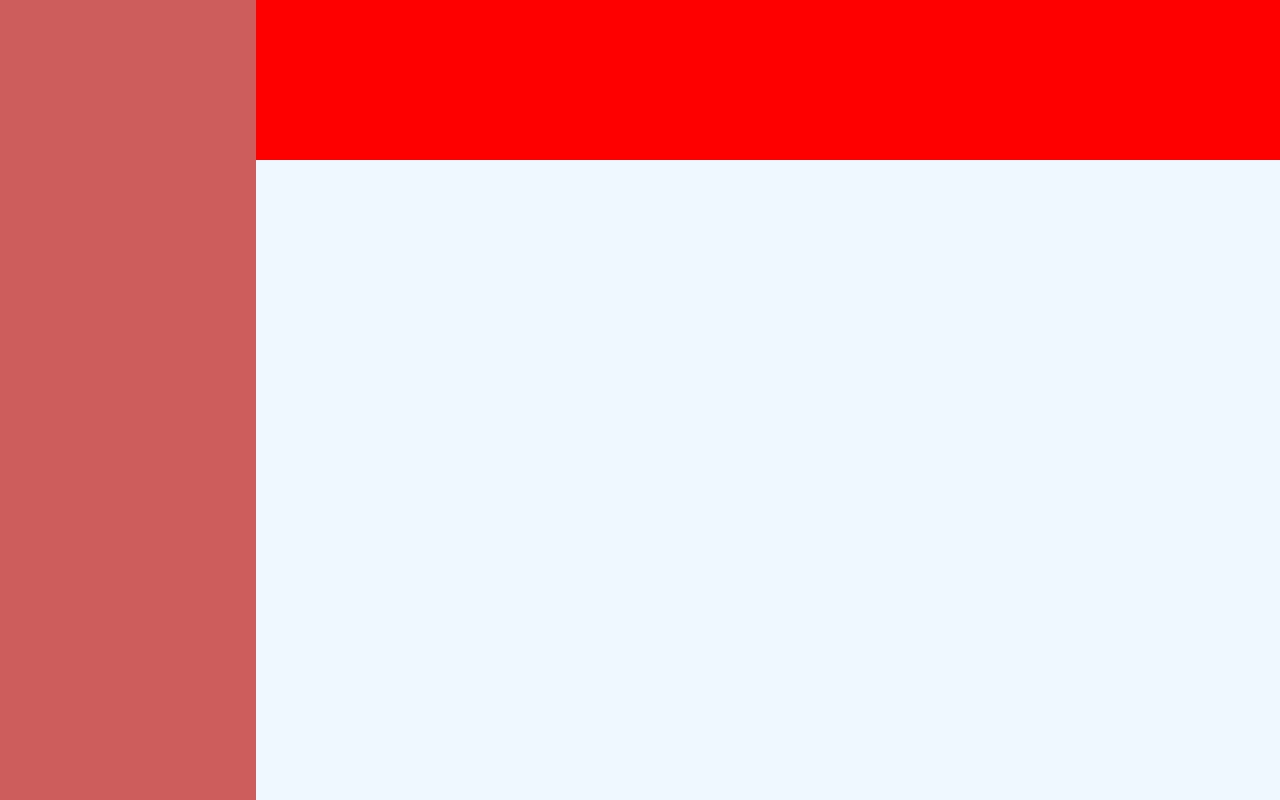
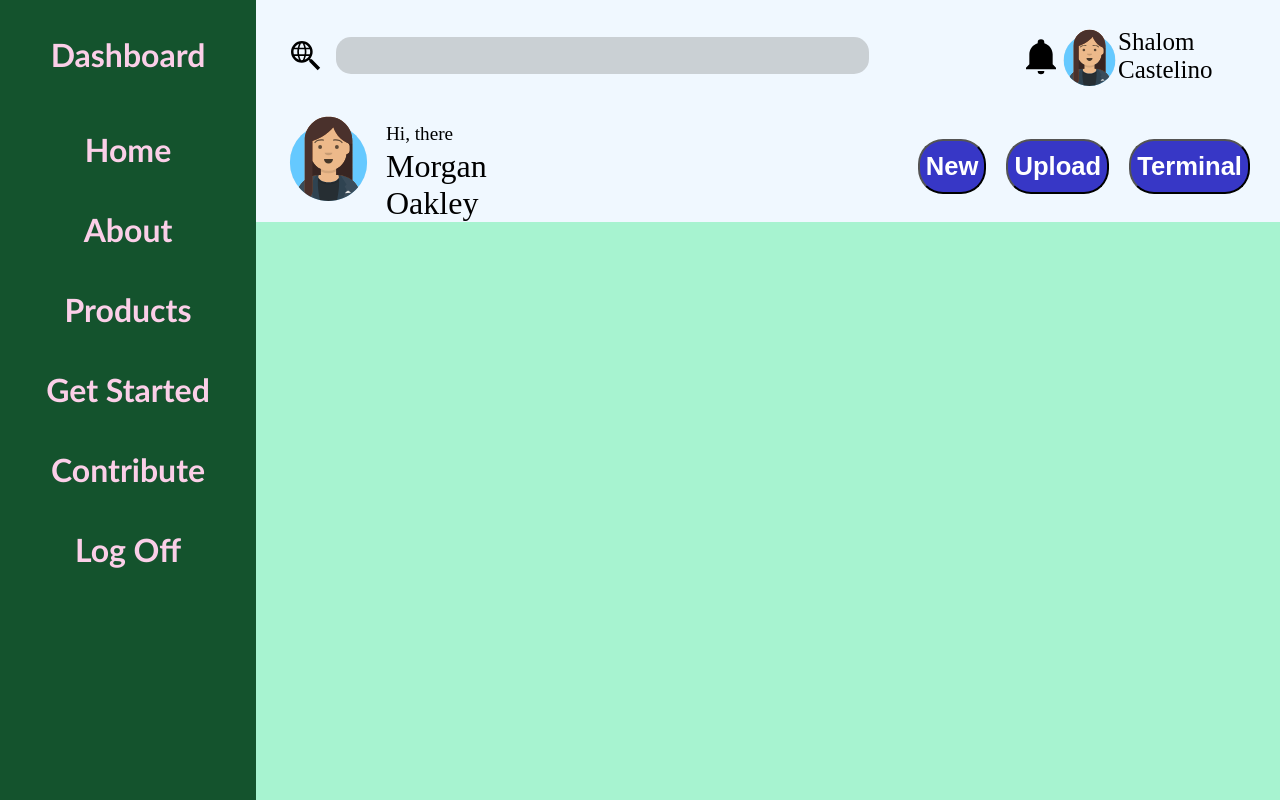
Before and after one commit to CastelShal/admin-dashboard, a plain HTML site: page index.html in a window 1280 px wide. Drawn offline with Linux system fonts and the light colour scheme.

Commit message:
Finished layout, header and sidebar

```diff
--- a/index.html
+++ b/index.html
@@ -11,8 +11,35 @@
 <body>
     <div class="container">
         <div id="header">
+            <div class="searchbar">
+                <img src="./icons/search-web.svg" class="icon"></img>
+                <input type="text" name="search" id="search" />
+                <div class="bar-end">
+                    <img src="./icons/bell.svg" class="icon" />
+                    <img src="./icons/avataaars.svg" class="avatar" />
+                    <div id="nametag">Shalom Castelino</div>
+                </div>
+            </div>
+            <div class="greeting">
+                <img src="./icons/avataaars.svg" class="avatar" />
+                <div class="hi"><span style="font-size:1.2rem">Hi, there</span> <br />Morgan Oakley</div>
+                <div class="options">
+                    <button>New</button>
+                    <button>Upload</button>
+                    <button>Terminal</button>
+                </div>
+            </div>
         </div>
         <div id="sidebar">
+            <div class="title">
+                Dashboard
+            </div>
+            <div class="tabs">Home</div>
+            <div class="tabs">About</div>
+            <div class="tabs">Products</div>
+            <div class="tabs">Get Started</div>
+            <div class="tabs">Contribute</div>
+            <div class="tabs">Log Off</div>
         </div>
         <div id="content">
 
--- a/styles.css
+++ b/styles.css
@@ -7,19 +7,127 @@ body {
 .container {
     height:100vh;
     display:grid;
-    grid-template: 1fr 4fr/ 1fr 4fr;
+    grid-template: 1fr 5fr/ 1fr 4fr;
 }
 
 #header {
-    background-color: red;
+    display:grid;
+    grid-auto-flow: row;
+    grid-auto-rows: 1fr;
+    background-color: aliceblue;
     grid-column: 2;
 }
 
+.avatar {
+    height: 60px;
+}
+
+.greeting .avatar{
+    height:90px;
+}
+
 #content {
-    background-color: aliceblue;
+    background-color: #a7f3d0;
 }
 
 #sidebar {
     grid-row:1/-1;
-    background-color: indianred;
+    background-color: #14532d;
+    display: grid;
+    grid-auto-flow: row;
+    align-items: start;
+    grid-template-rows: 100px;
+    grid-auto-rows: 62px;
+    gap:18px;
+    font-family: 'Gill Sans', 'Gill Sans MT', Calibri, 'Trebuchet MS', sans-serif;
 }
+
+.tabs {
+    margin:auto;
+}
+
+.title {
+    align-self: start;
+    margin: 35px 0px 35px;
+}
+
+.title, .tabs{
+    text-align: center;
+    font-size: 2rem;
+    color:#fbcfe8;
+    font-weight: bold;
+}
+
+.searchbar{
+    padding: 20px 30px;
+    display:grid;
+    grid-auto-flow: column;
+    grid-template-columns: 50px 7fr 2fr 3fr;
+    align-items: center;
+}
+
+.bar-end {
+    display:grid;
+    grid-auto-flow: column;
+    grid-column: 4/5;
+    align-items: center;
+    justify-content: space-around   ;
+}
+
+#search {
+    border-radius: 15px;
+    height: 35px;
+    outline:none;
+    border: 0px solid;
+    background-color: rgba(128, 128, 128, 0.34);
+    padding-left: 15px;
+    font-size: 1.3rem;
+    letter-spacing: 1px;
+    color: black;
+    font-weight: bold;
+}
+
+#nametag{
+    font-size: 25px;
+}
+
+img.icon{
+    width:40px;
+    height:40px;
+}
+
+.greeting{
+    padding:0px 30px;
+    display: grid;
+    align-items: stretch;
+    grid-auto-flow: column;
+    grid-template-columns: 100px 1.8fr 3fr 3fr;
+    grid-template-rows: 1fr;
+    align-content: center;
+}
+
+.options{
+    grid-column: 4/5;
+}
+
+.hi{
+    font-size: 2rem;
+}
+
+.options{
+    display:grid;
+    grid-auto-flow: column;
+    grid-template-rows: 0.5fr;
+    grid-auto-columns: 1fr;
+    align-content: center;
+    gap: 20px;
+}
+
+.options button{
+    border-radius: 25px;
+    background-color: rgb(55, 55, 198);
+    font-size: 1.6rem;
+    color:white;
+    font-weight: bold;
+
+}
```
Also changed, not shown: icons/avataaars.svg (added), icons/bell.svg (added), icons/search-web.svg (added).
